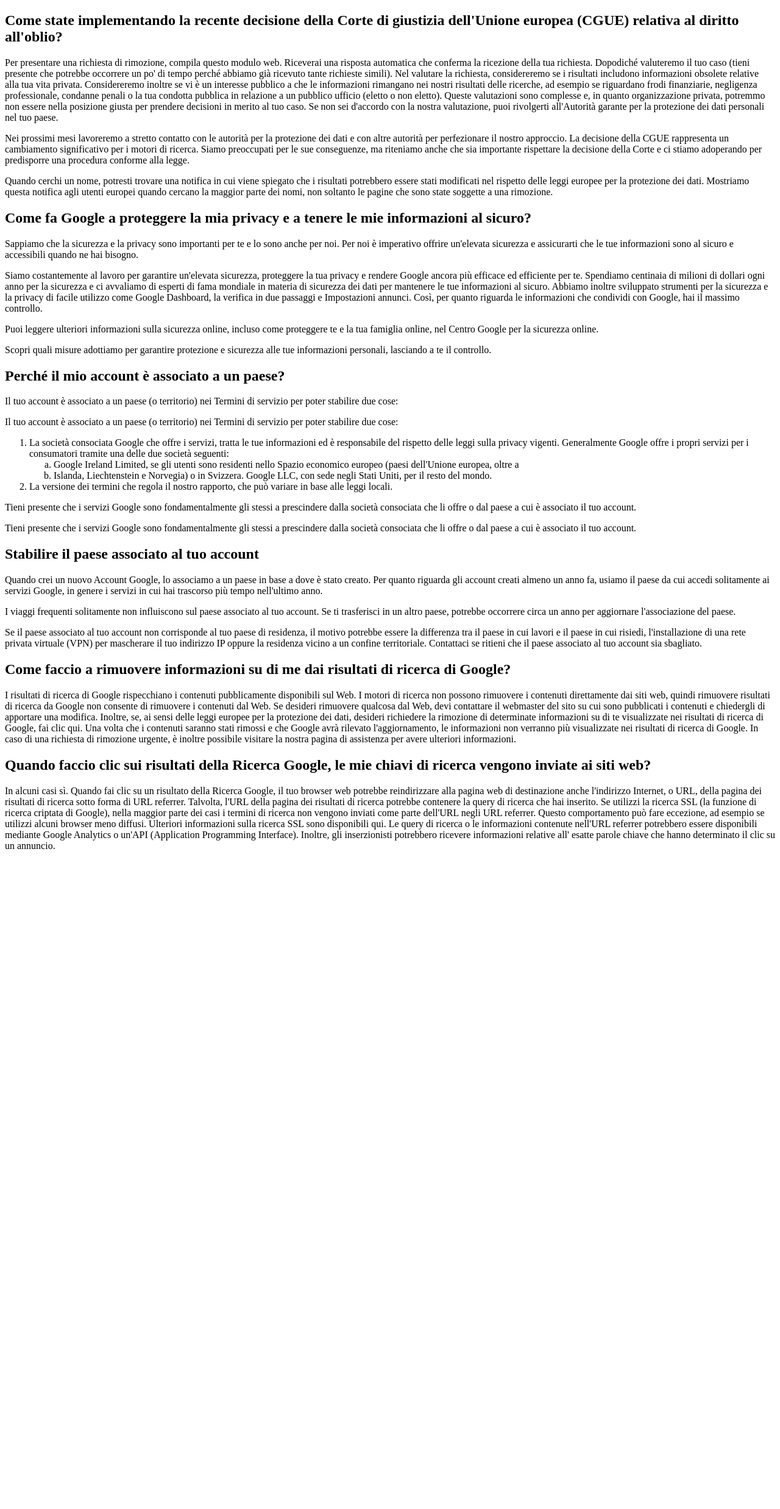
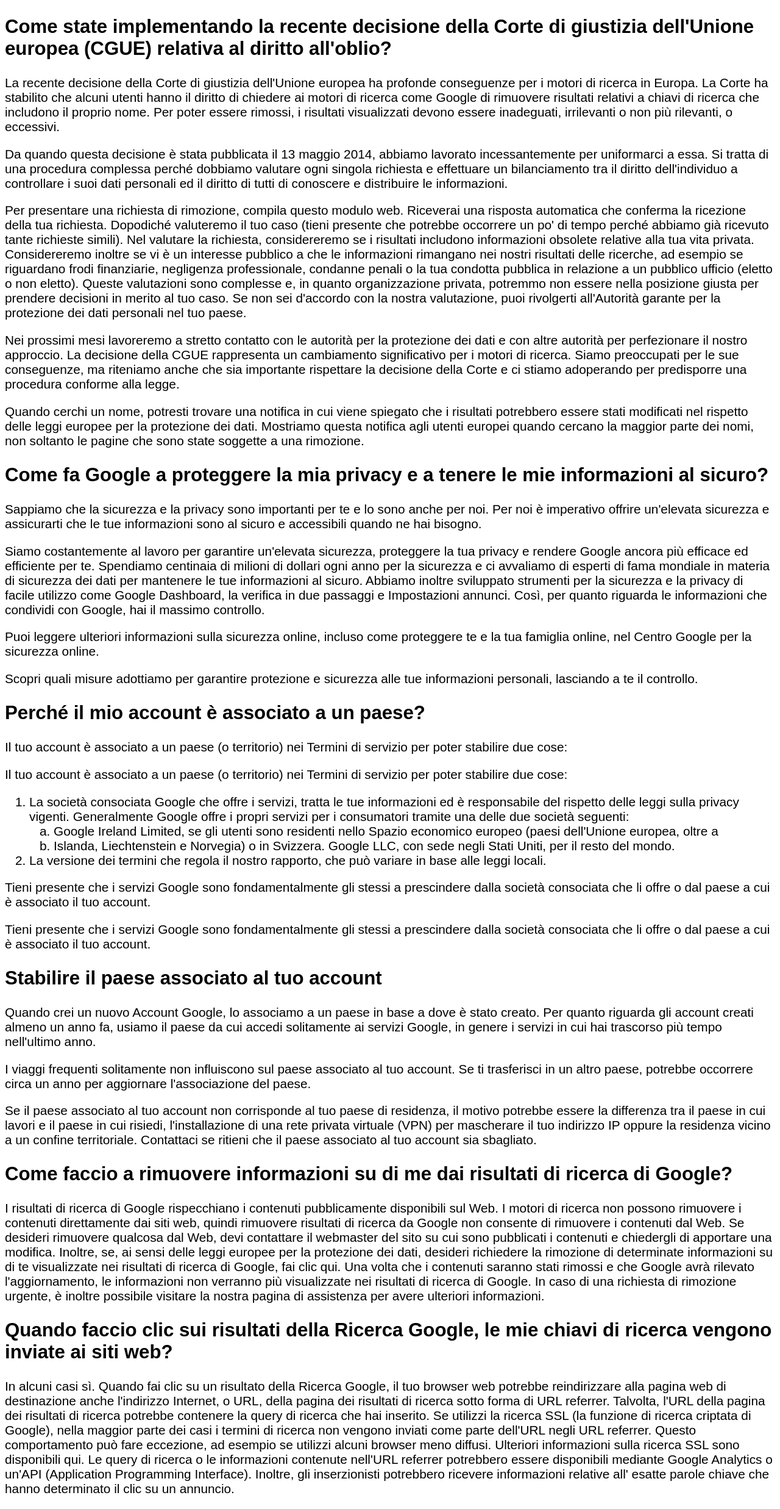
Before and after one commit to Stefano009/php-google-faq, a PHP site: page / in a window 1280 px wide. Shown: the whole page at 61% size. Before the commit the page ends 1392 px from the top, so only its background shows below. Run offline with PHP 8.4, Linux system fonts and the light colour scheme; data that the repository does not hold is empty.

Commit message:
make-it-readable-style

```diff
--- a/css/style.css
+++ b/css/style.css
@@ -1,3 +1,8 @@
 li>ol {
     list-style-type: lower-latin;
 }
+
+body {
+    font-size: 1.3rem;
+    font-family: sans-serif;
+}
--- a/index.php
+++ b/index.php
@@ -19,7 +19,7 @@
                 "A" =>
                     [
                         "La recente decisione della Corte di giustizia dell'Unione europea ha profonde conseguenze per i motori di ricerca in Europa. La Corte ha stabilito che alcuni utenti hanno il diritto di chiedere ai motori di ricerca come Google di rimuovere risultati relativi a chiavi di ricerca che includono il proprio nome. Per poter essere rimossi, i risultati visualizzati devono essere inadeguati, irrilevanti o non più rilevanti, o eccessivi."
-                    ]
+                    ],
                     [
                     "Da quando questa decisione è stata pubblicata il 13 maggio 2014, abbiamo lavorato incessantemente per uniformarci a essa. Si tratta di una procedura complessa perché dobbiamo valutare ogni singola richiesta e effettuare un bilanciamento tra il diritto dell'individuo a controllare i suoi dati personali ed il diritto di tutti di conoscere e distribuire le informazioni."
                     ],
```
